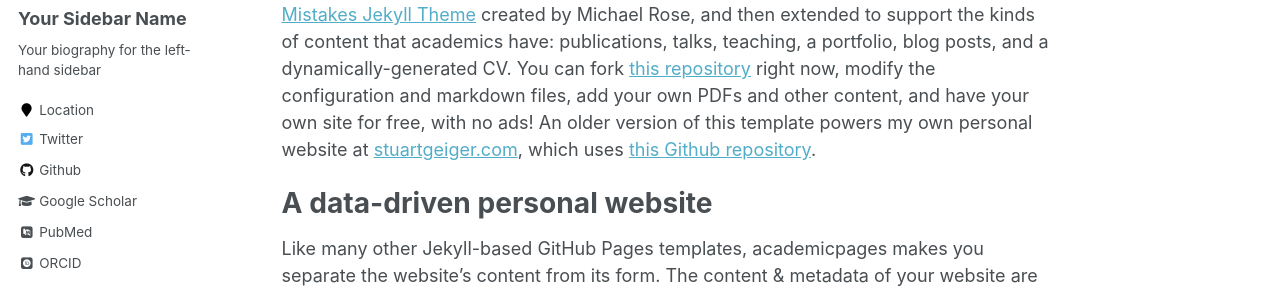
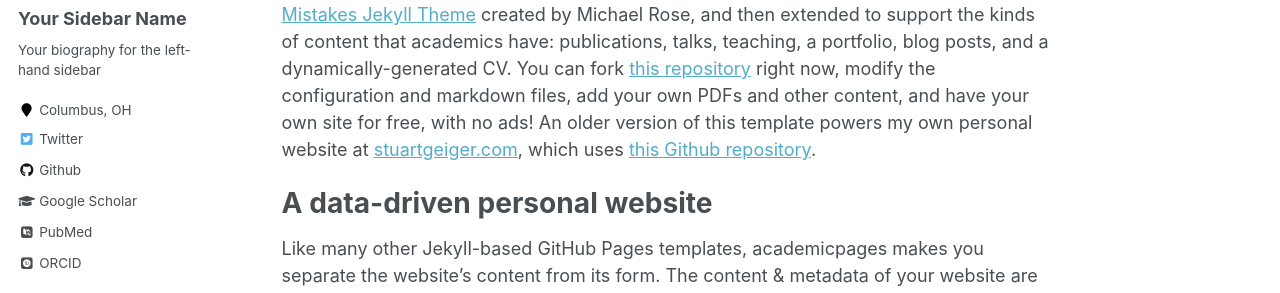
Before and after one commit to cwhayes/cwhayes.github.io, a Jekyll site: the page built from _pages/about.md, in a window 1280 px wide. Shown: the part 295-588 px from the top of the page. Built offline with Jekyll 4.4.1, drawn with Linux system fonts in a browser that asks for light colours; some web fonts are replaced; part of the change alters nothing that is shown.

Commit message:
Update _config.yml

```diff
--- a/_config.yml
+++ b/_config.yml
@@ -83,7 +83,7 @@ author:
   name             : "Your Sidebar Name"
   avatar           : "profile.png"
   bio              : "Your biography for the left-hand sidebar"
-  location         : "Location"
+  location         : "Columbus, OH"
   employer         :
   pubmed           : "https://www.ncbi.nlm.nih.gov/pubmed/?term=john+snow"
   googlescholar    : "http://yourfullgooglescholarurl.com"
@@ -96,7 +96,7 @@ author:
   flickr           :
   facebook         :
   foursquare       :
-  github           : "academicpages"
+  github           : "cwhayes"
   google_plus      :
   keybase          :
   instagram        :
@@ -109,7 +109,7 @@ author:
   stackoverflow    : # http://stackoverflow.com/users/123456/username
   steam            :
   tumblr           :
-  twitter          : "replacethistwitterhandle"
+  twitter          : "sage_ayana"
   vine             :
   weibo            :
   xing             :
```
